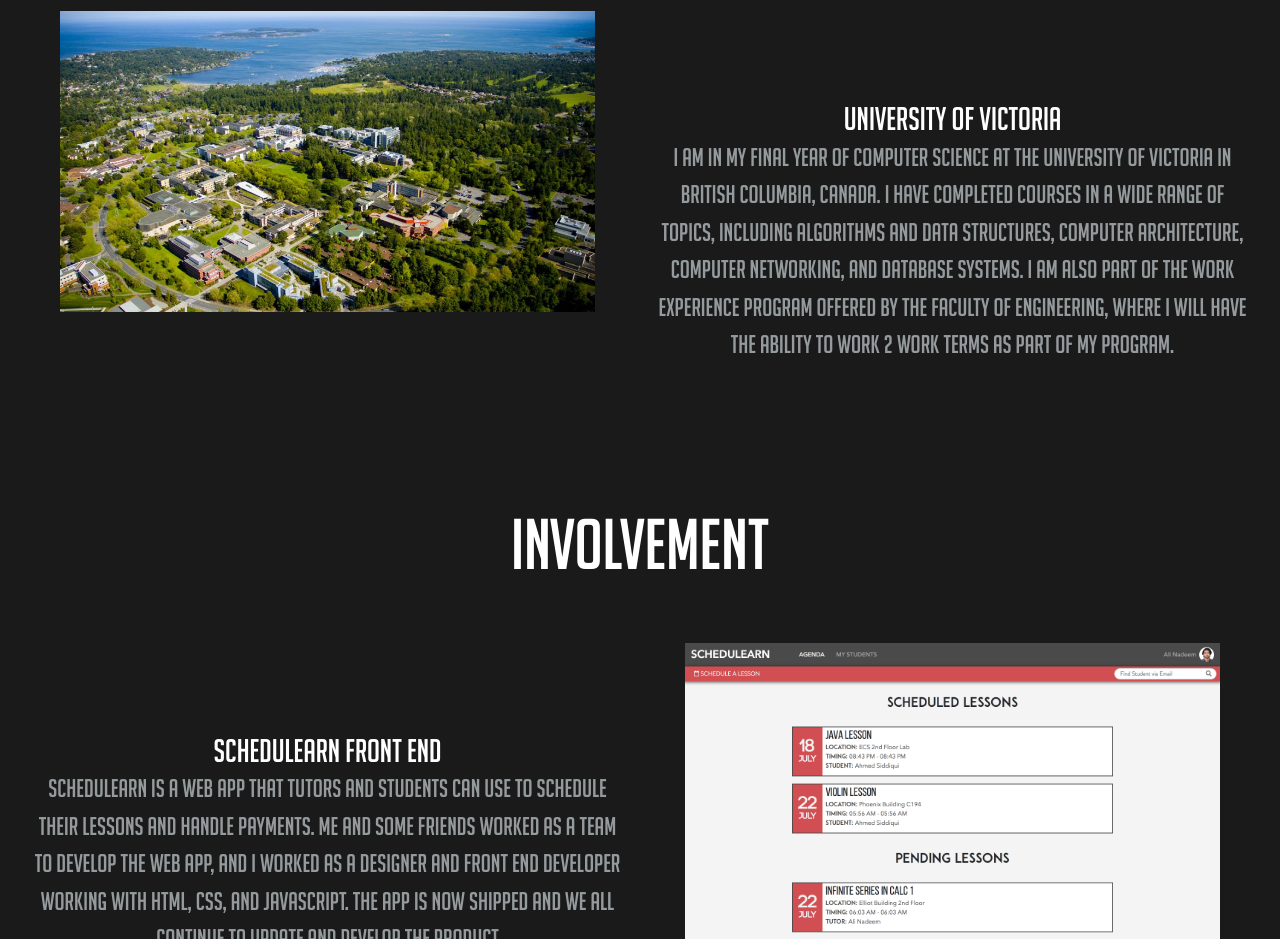
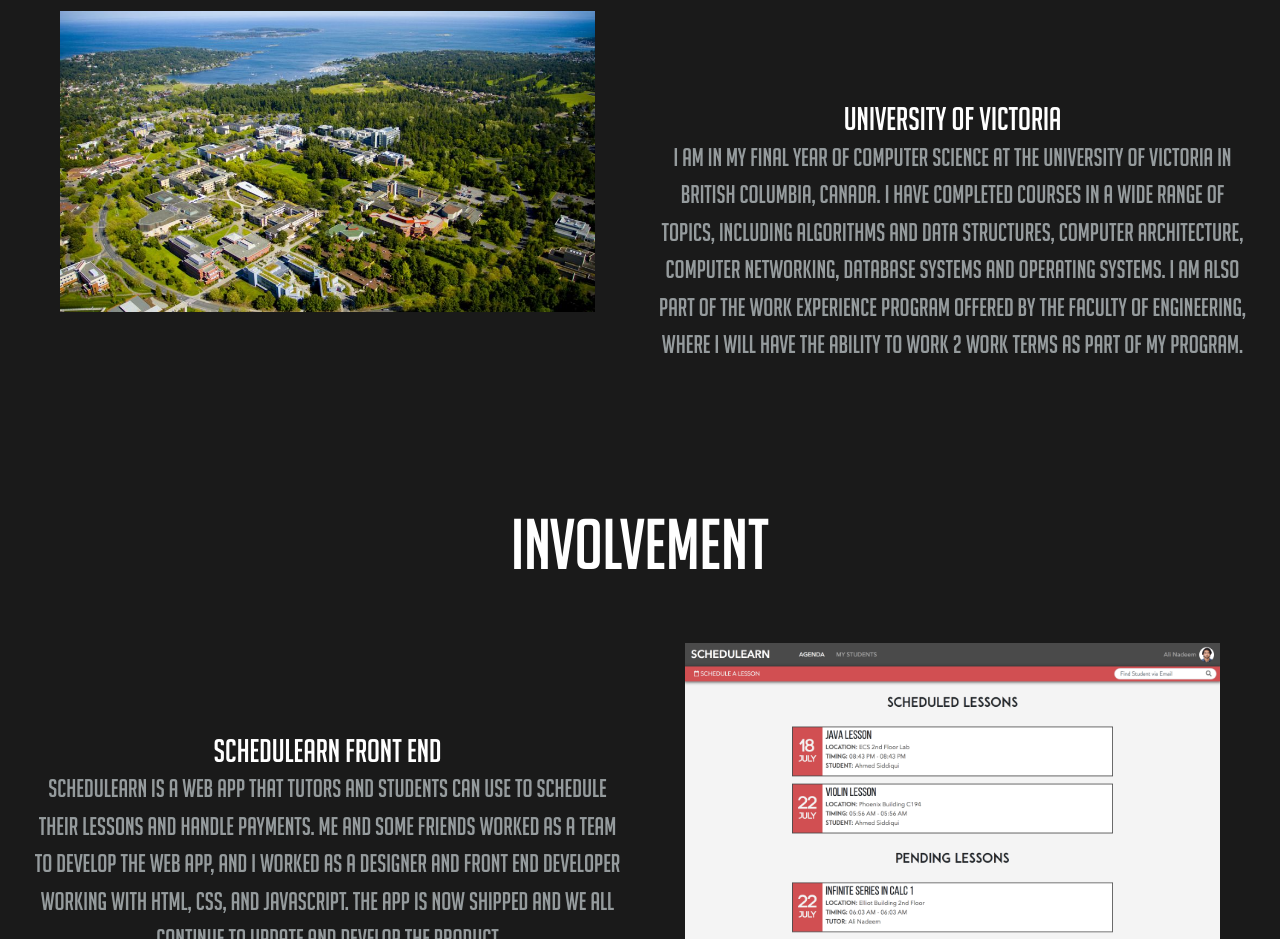
Before and after one commit to DSchriemer/World-War-1-Timeline, a website: page index.html in a window 1280 px wide. Shown: the part 860-1799 px from the top of the page. Drawn offline with nearby package versions, Linux system fonts and the light colour scheme; a web font is replaced by a local one.

Commit message:
Updated education section

```diff
--- a/index.html
+++ b/index.html
@@ -50,7 +50,7 @@
       </div>
       <div class="text_col col-xl">
         <h1 id = "2row" class="title_col">University of Victoria</h1>
-        <p class="paragraph_col">I am in my final year of Computer Science at the University of Victoria in British Columbia, Canada. I have completed courses in a wide range of topics, including Algorithms and Data Structures, Computer Architecture, Computer Networking, and Database systems. I am also part of the Work Experience program offered by the Faculty of Engineering, where I will have the ability to work 2 work terms as part of my program.</p>
+        <p class="paragraph_col">I am in my final year of Computer Science at the University of Victoria in British Columbia, Canada. I have completed courses in a wide range of topics, including Algorithms and Data Structures, Computer Architecture, Computer Networking, Database systems and Operating Systems. I am also part of the Work Experience program offered by the Faculty of Engineering, where I will have the ability to work 2 work terms as part of my program.</p>
 
       </div>
     </div>
```
